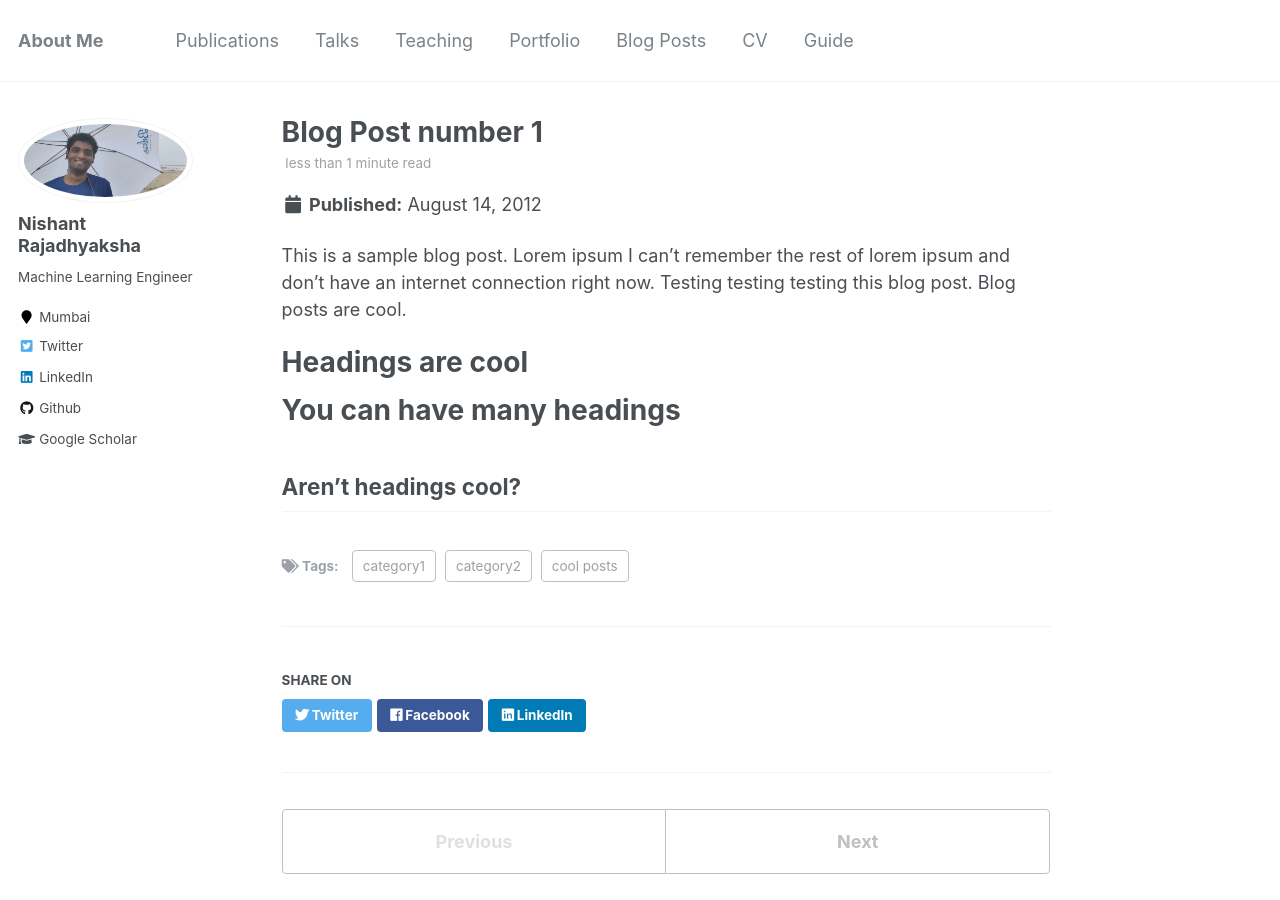
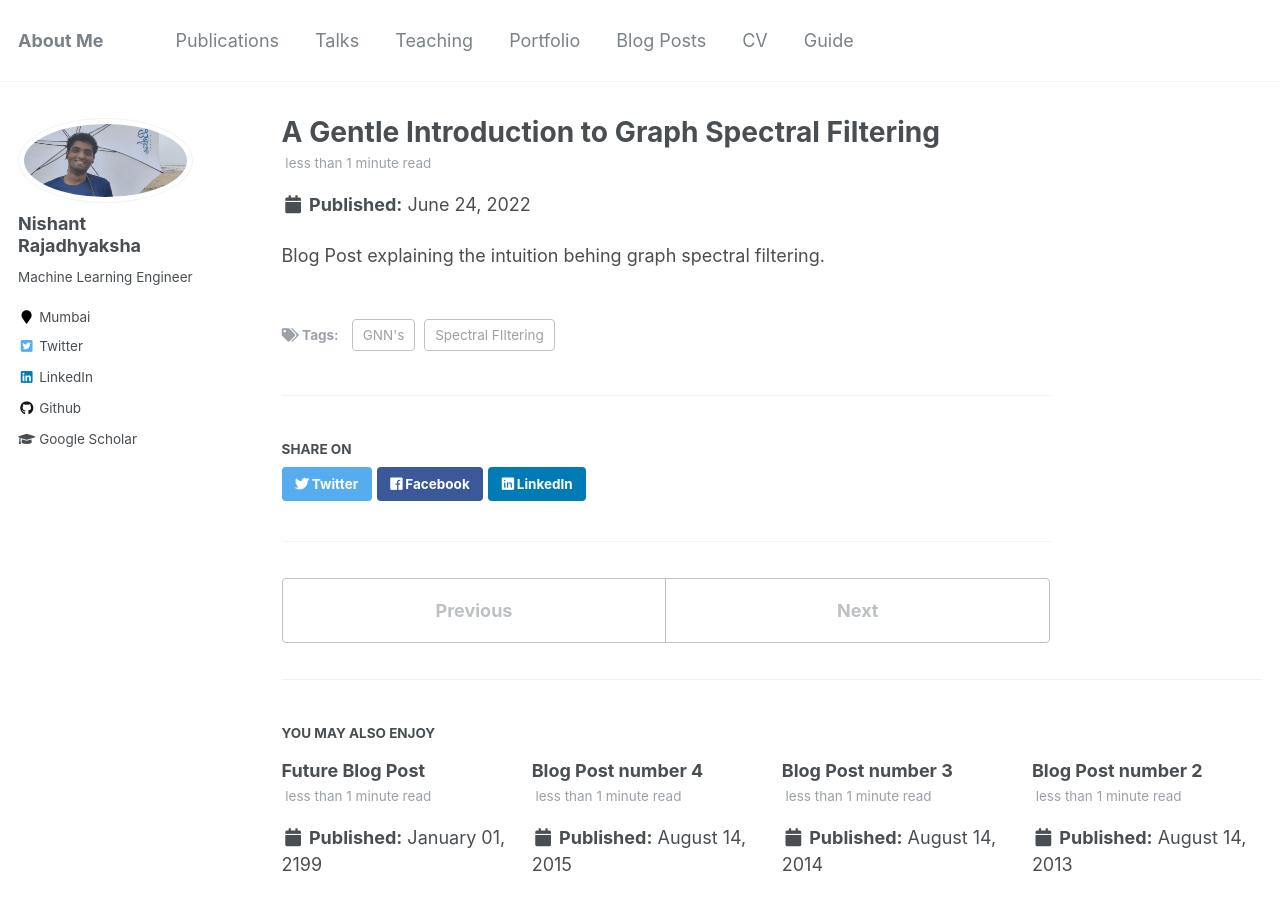
Before and after one commit to nishant42491/nishant42491.github.io, a Jekyll site: the page built from _posts/2012-08-14-blog-post-1.md, in a window 1280 px wide and 900 px high. Built offline with Jekyll 4.4.1, drawn with Linux system fonts in a browser that asks for light colours.

Commit message:
Update 2012-08-14-blog-post-1.md

```diff
--- a/_posts/2012-08-14-blog-post-1.md
+++ b/_posts/2012-08-14-blog-post-1.md
@@ -1,20 +1,11 @@
 ---
-title: 'Blog Post number 1'
-date: 2012-08-14
-permalink: /posts/2012/08/blog-post-1/
+title: 'A Gentle Introduction to Graph Spectral Filtering'
+date: 2022-06-24
+permalink: https://medium.com/@n.rajadhyaksha/a-gentle-introduction-to-graph-spectral-filtering-df03ddc9d3f7
 tags:
-  - cool posts
-  - category1
-  - category2
+  - GNN's
+  - Spectral FIltering
+
 ---
 
-This is a sample blog post. Lorem ipsum I can't remember the rest of lorem ipsum and don't have an internet connection right now. Testing testing testing this blog post. Blog posts are cool.
-
-Headings are cool
-======
-
-You can have many headings
-======
-
-Aren't headings cool?
-------
+Blog Post explaining the intuition behing graph spectral filtering.
```
